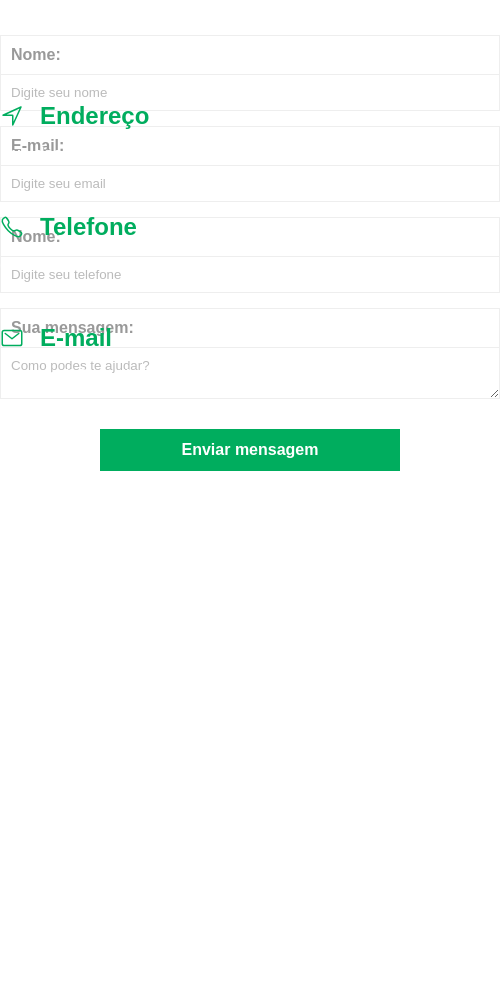
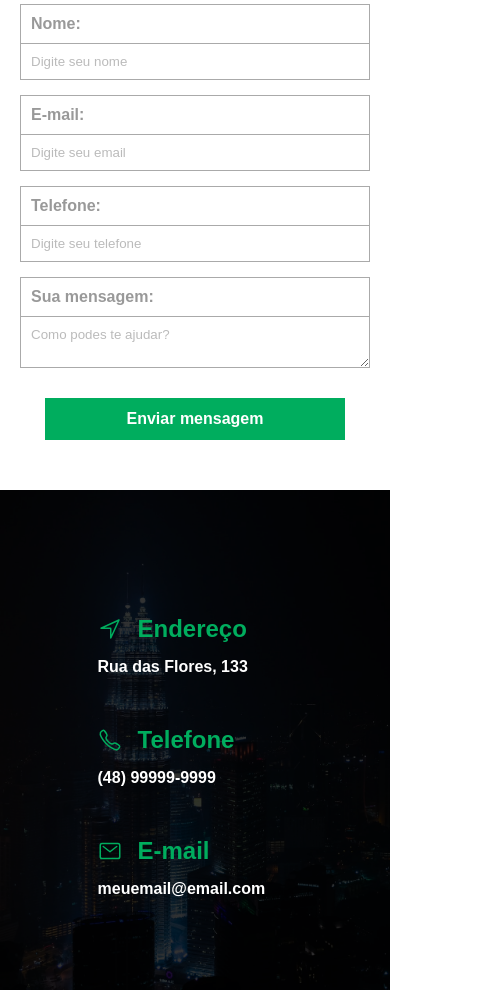
Before and after one commit to AntonioLuisP/html-css, a plain HTML site: page pagina-contato/index.html in a window 390 px wide. Shown: the part 109-1099 px from the top of the page, 500 px wide, since content can reach past the window. Before the commit the page ends 844 px from the top, so only its background shows below. Drawn offline with nearby package versions, Linux system fonts and the light colour scheme.

Commit message:
responsividade da pagina de contato

```diff
--- a/pagina-contato/css/styles.css
+++ b/pagina-contato/css/styles.css
@@ -118,3 +118,49 @@
     color: #00AD5E;
     border-color: #00AD5E;
 }
+
+@media(max-width: 450px) {
+
+    #main-container{
+        height: 100%;
+        flex-wrap: wrap;
+    }
+
+    #form-container,
+    #address-container{
+        flex: 1 1 100%;
+    }
+
+    #form-container{
+        order: -1;
+        padding: 20px;
+    }
+
+    #form-container h2{
+        margin-bottom: 25px;
+    }
+
+    #contact-form{
+        width: 100%;
+    }
+
+    #contact-form input,
+    #contact-form label,
+    #contact-form textarea{
+        border-color: #AAA;
+    }
+
+    #address-container {
+        background-position: 0;
+        height: 500px;
+    }
+
+    .fade{
+        opacity: .8;
+    }
+
+    #address-content{
+        top: 25%;
+        left: 25%;
+    }
+}
--- a/pagina-contato/index.html
+++ b/pagina-contato/index.html
@@ -37,7 +37,7 @@
                 <input type="text" name="name" placeholder="Digite seu nome">
                 <label for="email">E-mail:</label>
                 <input type="text" name="email" placeholder="Digite seu email">
-                <label for="phone">Nome:</label>
+                <label for="phone">Telefone:</label>
                 <input type="text" name="phone" placeholder="Digite seu telefone">
                 <label for="msg">Sua mensagem:</label>
                 <textarea name="msg" id="" placeholder="Como podes te ajudar?"></textarea>
```
